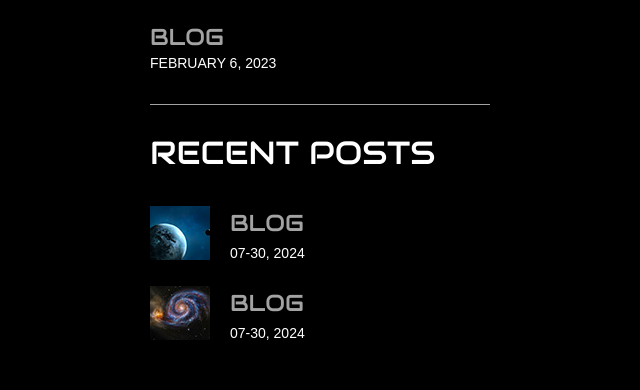
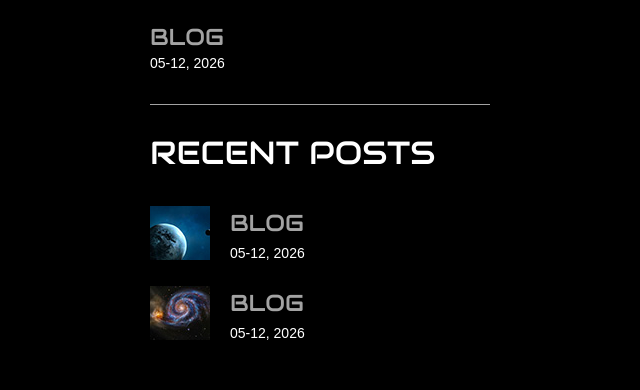
Before and after one commit to Juaito/juaito.github.io, a plain HTML site: page singlepost.html in a window 1280 px wide. Shown: the part 495-885 px from the top of the page, 620-1260 px from the left. Drawn offline with Linux system fonts and the light colour scheme.

Commit message:
Update singlepost.html

```diff
--- a/singlepost.html
+++ b/singlepost.html
@@ -60,7 +60,7 @@
 								<h1>FEATURED POSTS</h1>
 								<a href="blog.html"><img src="images/moon-satellite.jpg" alt=""></a>
 								<h2>Blog</h2>
-								<span>FEBRUARY 6, 2023</span>
+								<span>05-12, 2026</span>
 							</li>
 							<li>
 								<h1>RECENT POSTS</h1>
@@ -68,12 +68,12 @@
 									<li>
 										<a href="blog.html"><img src="images/alien-life.jpg" alt=""></a>
 										<h2>Blog</h2>
-										<span>07-30, 2024</span>
+										<span>05-12, 2026</span>
 									</li>
 									<li>
 										<a href="blog.html"><img src="images/galaxy.jpg" alt=""></a>
 										<h2>Blog</h2>
-										<span>07-30, 2024</span>
+										<span>05-12, 2026</span>
 									</li>
 								</ul>
 							</li>
```
